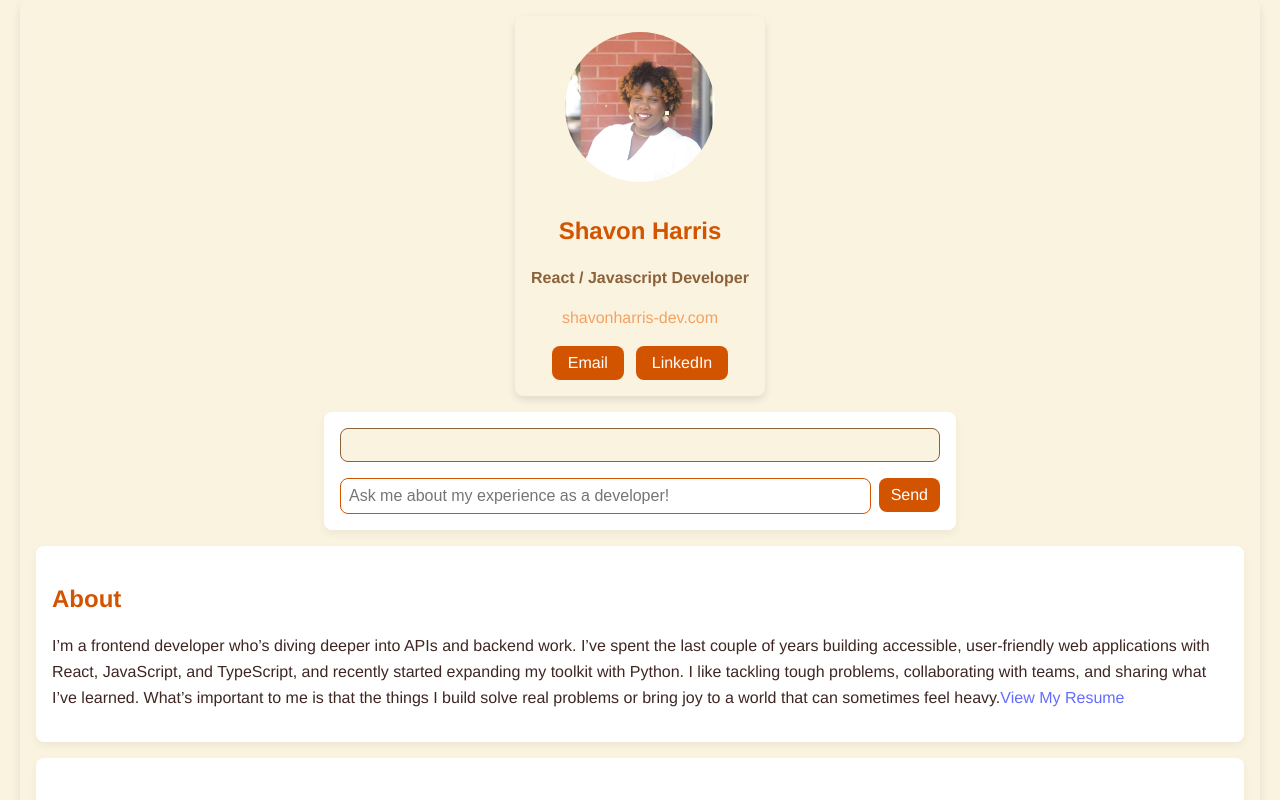
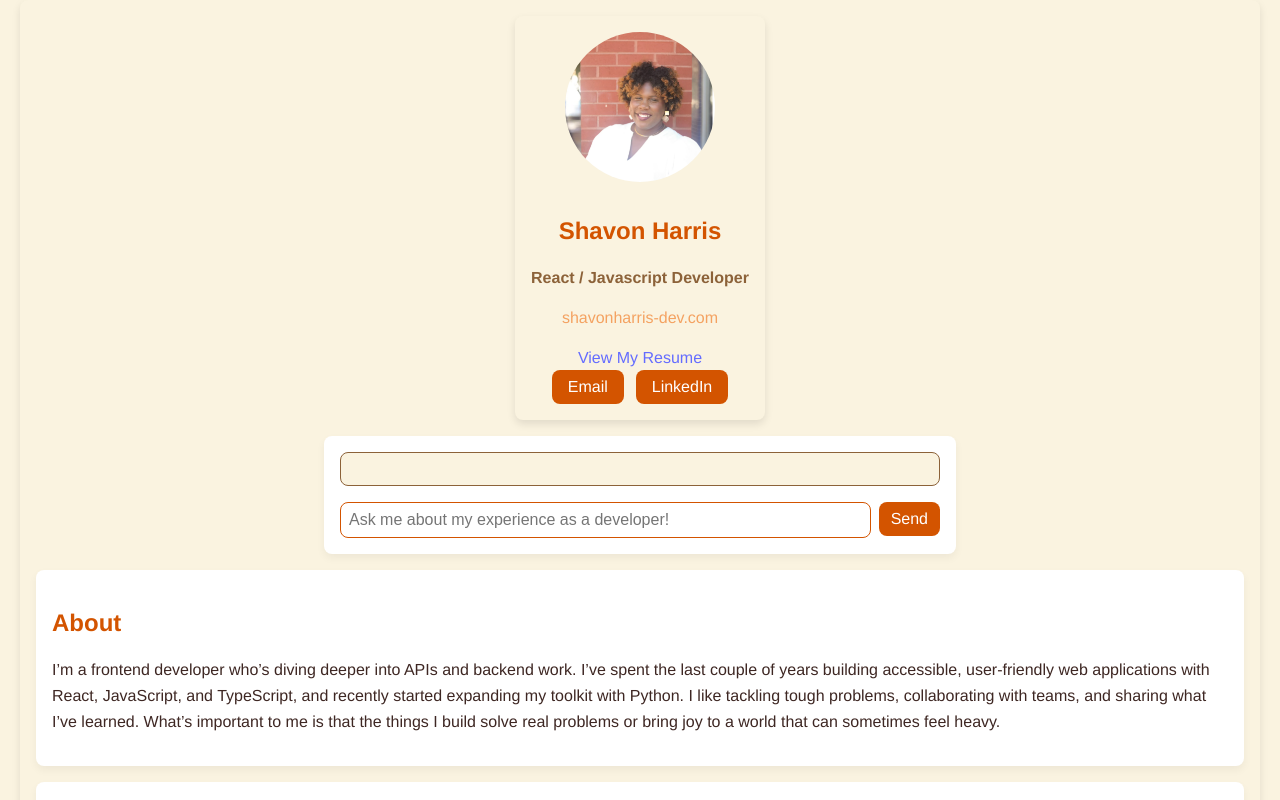
Before and after one commit to ShavonHarris-Dev/Digital_Business_Card, a React (Vite) app: page / in a window 1280 px wide. Shown: the top 800 px of the page. Built offline with nearby package versions, Linux system fonts and the light colour scheme.

Commit message:
chore: add resume link

```diff
--- a/src/Components/About.jsx
+++ b/src/Components/About.jsx
@@ -4,7 +4,6 @@ export default function About() {
             <h2>About </h2>
             <p>
             I&rsquo;m a frontend developer who&rsquo;s diving deeper into APIs and backend work. I&rsquo;ve spent the last couple of years building accessible, user-friendly web applications with React, JavaScript, and TypeScript, and recently started expanding my toolkit with Python. I like tackling tough problems, collaborating with teams, and sharing what I&rsquo;ve learned. What&rsquo;s important to me is that the things I build solve real problems or bring joy to a world that can sometimes feel heavy.
-            <a href="https://resume.creddle.io/resume/dm2v090o8ru" target="_blank" rel="noopener noreferrer">View My Resume</a>
             </p>
             </section>
     )
--- a/src/Components/Info.jsx
+++ b/src/Components/Info.jsx
@@ -10,6 +10,7 @@ export default function Info() {
             <h1 className="name">Shavon Harris</h1>
             <h2 className="info--title">React / Javascript Developer</h2>
             <a className="info--website" href='https://shavonharris-dev.netlify.app/' target="_blank" rel="noopener noreferrer">shavonharris-dev.com</a>
+            <a href="https://resume.creddle.io/resume/dm2v090o8ru" target="_blank" rel="noopener noreferrer">View My Resume</a>
             <div className="buttonsContainer">
             <a href="mailto:shavonharris9114@gmail.com">
             <button className="button--email" href="shavonharris9114@gmail.com">Email</button>
```
